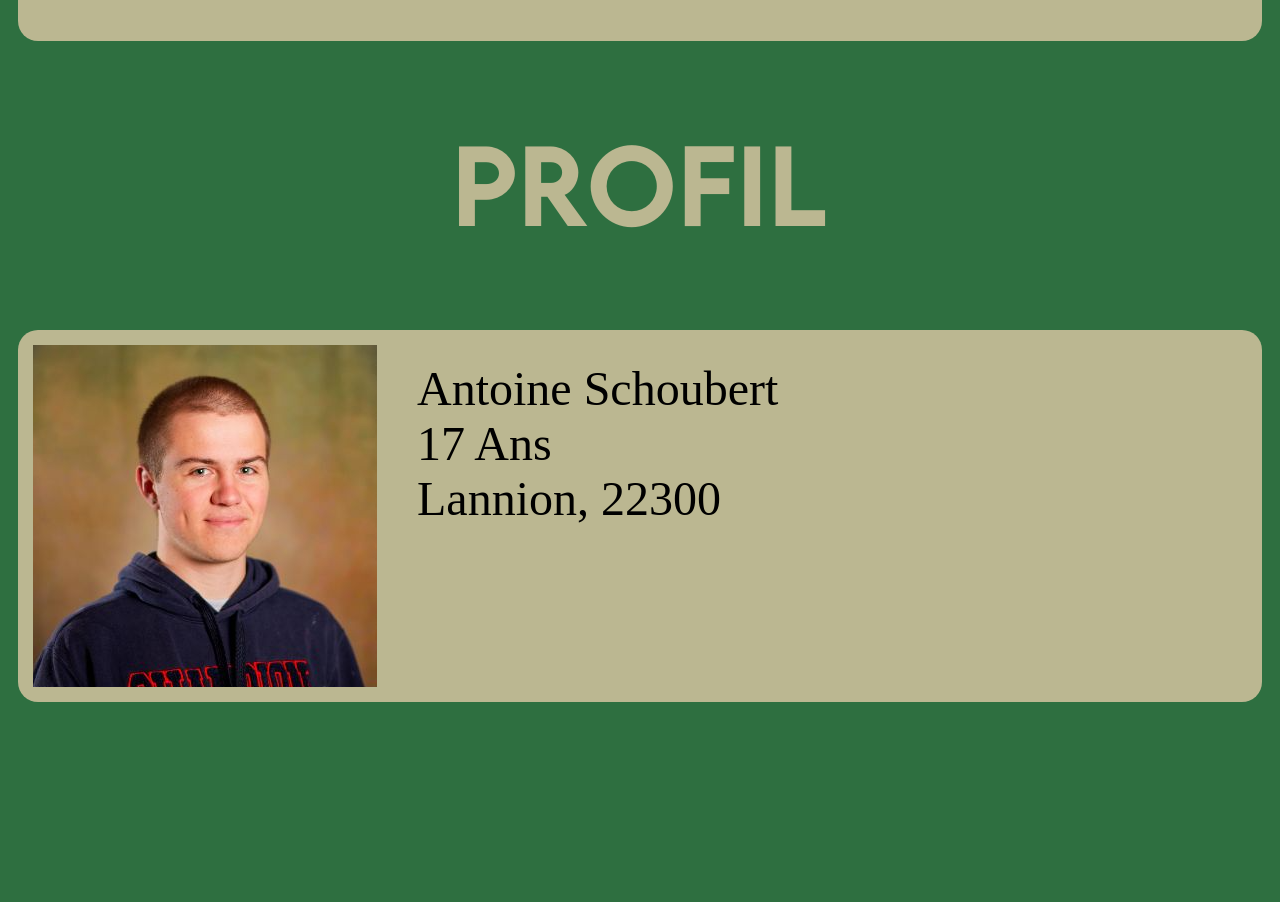
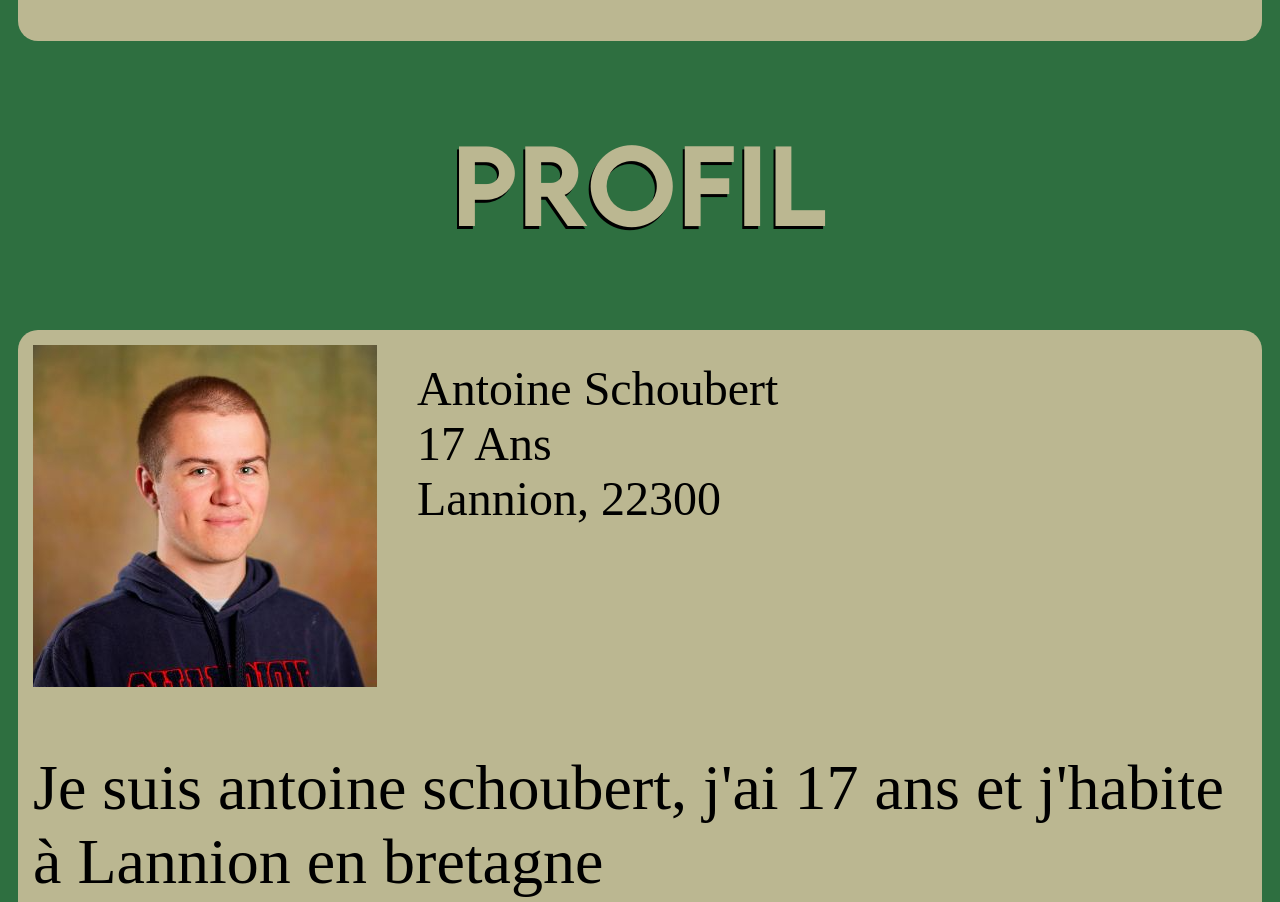
Before and after one commit to UsGomin/portfolio, a plain HTML site: page index.html in a window 1280 px wide. Shown: the part 1440-2342 px from the top of the page. Before the commit the page ends 2152 px from the top, so only its background shows below. Drawn offline with Linux system fonts and the light colour scheme; a web font is replaced by a local one.

Commit message:
changement page

```diff
--- a/index.html
+++ b/index.html
@@ -30,12 +30,15 @@
         <section>
             <h2>Profil</h2>
             <article id="profil">
+                <div>
                 <img src="image/image.png" alt="photo de antoine schoubert" title="Antoine Schoubert">
                 <ul>
                     <li>Antoine Schoubert</li>
                     <li>17 Ans</li>
                     <li>Lannion, 22300</li>
                 </ul>
+                </div>
+                <p>Je suis antoine schoubert, j'ai 17 ans et j'habite à Lannion en bretagne</p>
             </article>
         </section>
     </main>
--- a/style.css
+++ b/style.css
@@ -67,7 +67,7 @@ header nav ul{
     flex-direction: row;
     justify-content: space-evenly;
     list-style: none;
-    width: 100vw;
+    width: 90vw;
 }
 
 header nav ul li {
@@ -96,24 +96,27 @@ main header{
     padding: 10px;
 }
 
-main section article{
+#profil{
     margin: 10px;
+    padding: 15px;
     border-radius: 20px;
+    height: fit-content;
     background-color: #bbb791;
-    display: flex;
-    justify-content: center;
-    padding: 15px;
-    height: fit-content;
+
 }
 
-main section article ul {
+#profil div{
+    display: flex;
+}
+
+#profil ul {
     display: flex;
     flex-direction: column;
     list-style: none;
-    width: 100vw;
+    width: fit-content;
 }
 
-main section article ul li{
+#profil ul li{
     font-size: 3em;
     list-style: none;
 }
@@ -124,4 +127,5 @@ h2{
     letter-spacing: 5px;
     font-family: "lemon milk";
     color: #bbb791;
+    text-shadow: -2px 3px black;
 }
```
